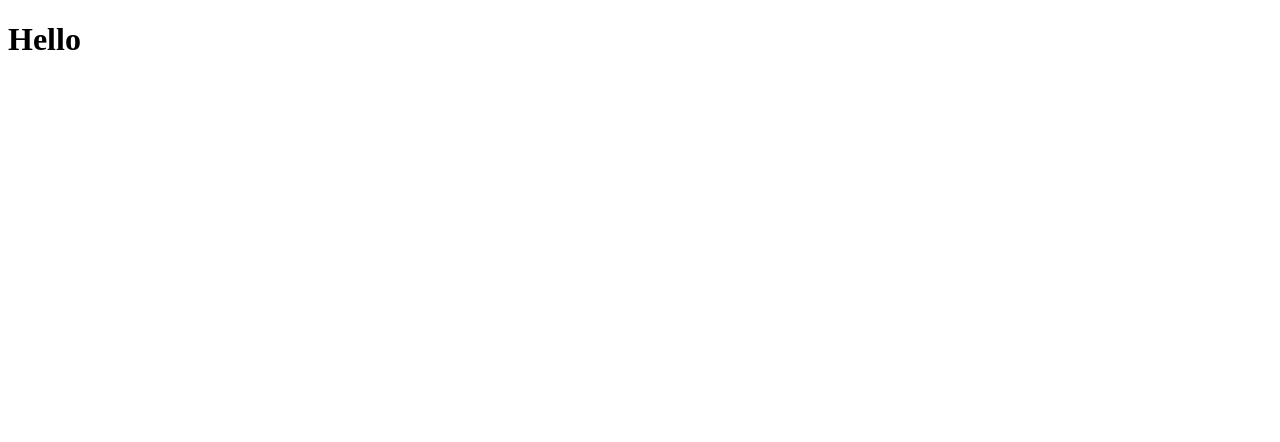
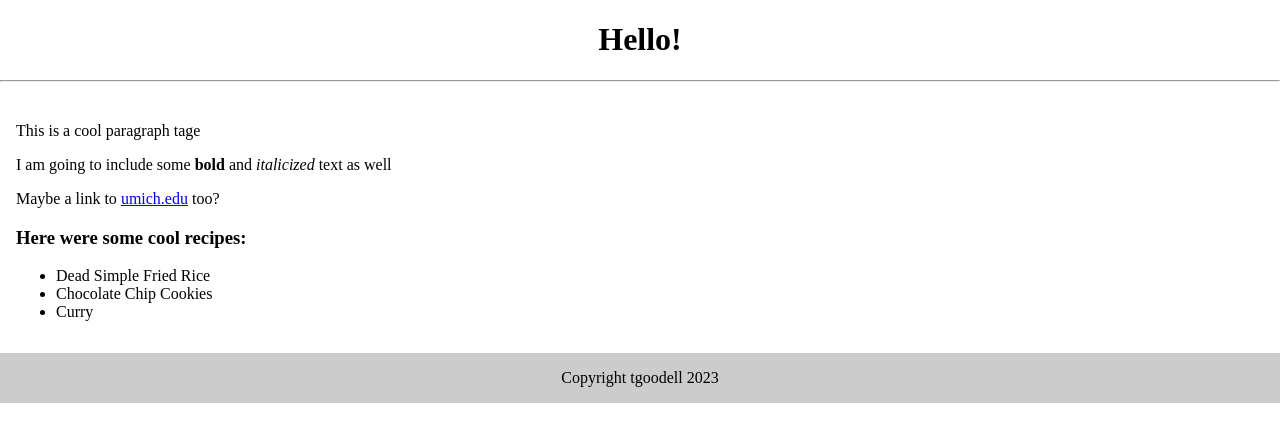
Before and after one commit to tgoodell/common_project, a plain HTML site: page test.html in a window 1280 px wide. Drawn offline with Linux system fonts and the light colour scheme.

Commit message:
Fleshing out test.html with more tags

```diff
--- a/test.html
+++ b/test.html
@@ -5,7 +5,25 @@
         <meta name="viewport" content="width=<device-width>, initial-scale=1.0">
         <title>Test - Hello World</title>
     </head>
-<body>
-    <h1>Hello</h1>
+    <body style="margin:0">
+        <h1 style="text-align:center">Hello!</h1>
+        <hr>
+        <div style="padding: 1em">
+            <p>This is a cool paragraph tage</p>
+
+            <p>I am going to include some <b>bold</b> and <em>italicized</em> text as well</p>
+
+            <p>Maybe a link to <a href="https://umich.edu">umich.edu</a> too?</p>
+
+            <h3>Here were some cool recipes:</h3>
+            <ul>
+                <li>Dead Simple Fried Rice</li>
+                <li>Chocolate Chip Cookies</li>
+                <li>Curry</li>
+            </ul>
+        </div>
+        <footer style="background-color: #ccc; padding: 1em; text-align: center">
+            Copyright tgoodell 2023
+        </footer>
     </body>
 </html>
```
Lines whose indentation alone changed are shown as unchanged.
